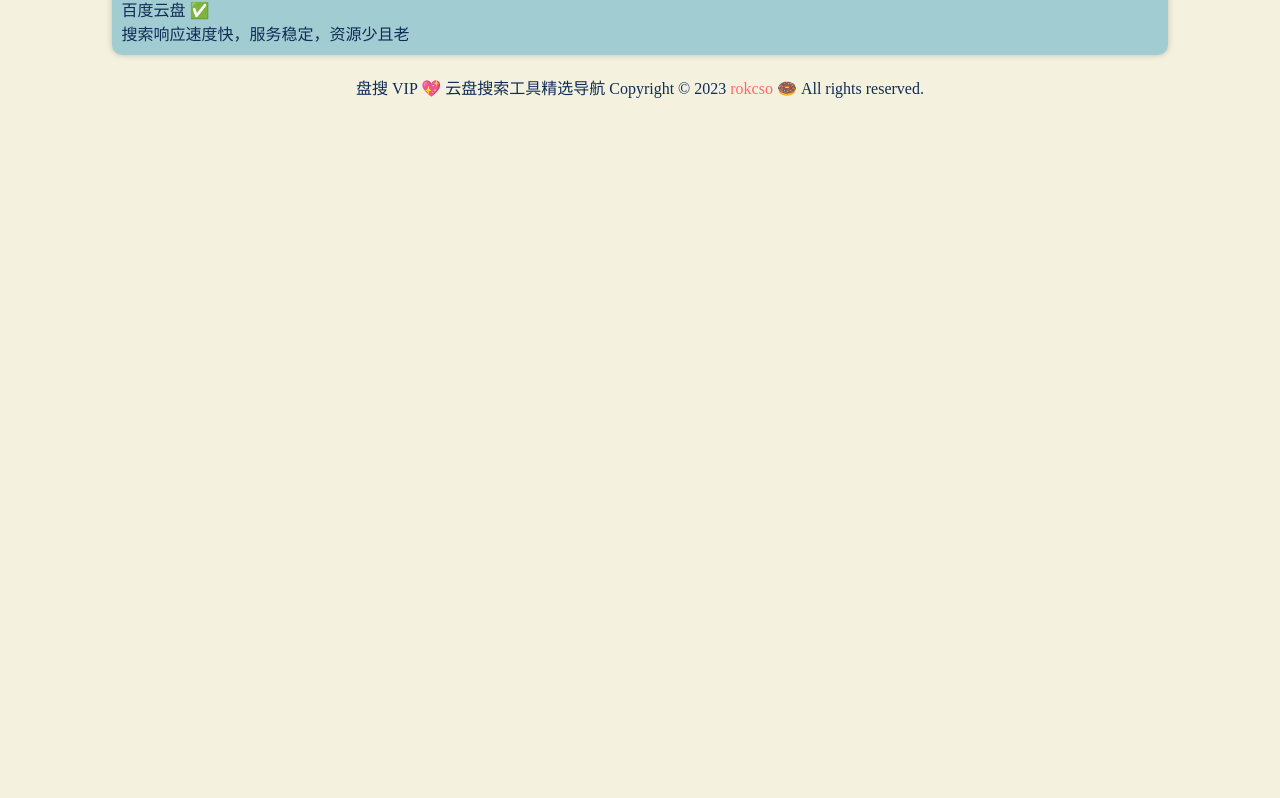
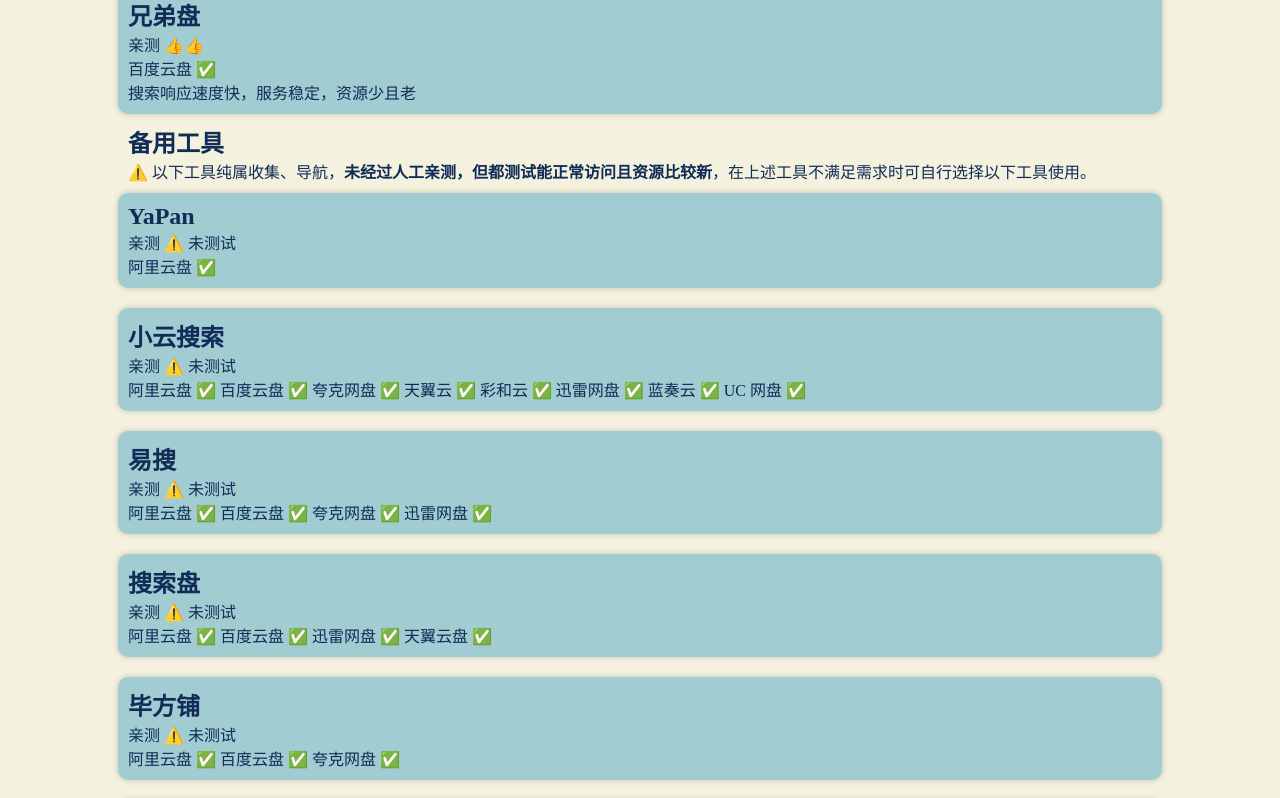
Before and after one commit to rokcso/pansou-vip, a Next.js app: page / in a window 1280 px wide. Shown: the part 1758-2556 px from the top of the page. Before the commit the page ends 1867 px from the top, so only its background shows below. Built offline with nearby package versions, Linux system fonts and the light colour scheme.

Commit message:
feat: add the untested sites list

```diff
--- a/components/layout.js
+++ b/components/layout.js
@@ -2,7 +2,7 @@ import styles from "./layout.module.css";
 import Link from "next/link";
 
 export default function Layout({ children }) {
-  const lastUpdateDateString = "2023/10/01";
+  const lastUpdateDateString = "2023/11/17";
   const currentDate = new Date();
   const lastUpdateDate = new Date(lastUpdateDateString);
   const daysAgo = Math.floor(
@@ -28,7 +28,6 @@ export default function Layout({ children }) {
               🚀 如果你有好用的云盘搜索工具，欢迎&nbsp;
               <a href="https://jinshuju.net/f/s590FY">提交收录</a>
             </p>
-            <p>💯 亲测满分为 👍👍👍👍👍</p>
           </div>
         </header>
         <main>{children}</main>
--- a/components/layout.module.css
+++ b/components/layout.module.css
@@ -3,7 +3,7 @@
     display: flex;
     flex-direction: column;
     height: 100vh;
-    width: 90%;
+    width: 80%;
 }
 
 .header {
--- a/components/sitesList.module.css
+++ b/components/sitesList.module.css
@@ -5,7 +5,7 @@
 }
 
 .siteCard {
-    width: 90%;
+    width: 100%;
     margin: 10px;
     padding: 10px;
     background-color: #A1CCD1;
--- a/pages/index.js
+++ b/pages/index.js
@@ -2,13 +2,23 @@ import CustomHead from "../components/customHead";
 import Layout from "../components/layout";
 import SitesList from "../components/sitesList";
 import sitesData from "../public/sitesData.json";
+import noTestSitesData from "../public/noTestSitesData.json";
 
 export default function Home() {
   return (
     <>
       <CustomHead />
       <Layout>
+        <h2>精选工具</h2>
+        <p>💯 亲测满分为 👍👍👍👍👍</p>
         <SitesList sites={sitesData}></SitesList>
+        <h2>备用工具</h2>
+        <p>
+          ⚠️ 以下工具纯属收集、导航，
+          <b>未经过人工亲测，但都测试能正常访问且资源比较新</b>
+          ，在上述工具不满足需求时可自行选择以下工具使用。
+        </p>
+        <SitesList sites={noTestSitesData}></SitesList>
       </Layout>
     </>
   );
--- /dev/null
+++ b/public/noTestSitesData.json
@@ -0,0 +1,82 @@
+[
+    {
+        "id": "yapan_io",
+        "name": "YaPan",
+        "link": "https://yapan.io/",
+        "score": "⚠️ 未测试",
+        "platform": "阿里云盘 ✅",
+        "briefIntro": ""
+    },
+    {
+        "id": "yunso_net",
+        "name": "小云搜索",
+        "link": "https://www.yunso.net/",
+        "score": "⚠️ 未测试",
+        "platform": "阿里云盘 ✅ 百度云盘 ✅ 夸克网盘 ✅ 天翼云 ✅ 彩和云 ✅ 迅雷网盘 ✅ 蓝奏云 ✅ UC 网盘 ✅",
+        "briefIntro": ""
+    },
+    {
+        "id": "yiso_fun",
+        "name": "易搜",
+        "link": "https://yiso.fun/",
+        "score": "⚠️ 未测试",
+        "platform": "阿里云盘 ✅ 百度云盘 ✅ 夸克网盘 ✅ 迅雷网盘 ✅",
+        "briefIntro": ""
+    },
+    {
+        "id": "sousuopan_com",
+        "name": "搜索盘",
+        "link": "https://www.sousuopan.com/",
+        "score": "⚠️ 未测试",
+        "platform": "阿里云盘 ✅ 百度云盘 ✅ 迅雷网盘 ✅ 天翼云盘 ✅",
+        "briefIntro": ""
+    },
+    {
+        "id": "iizhi_cn",
+        "name": "毕方铺",
+        "link": "https://www.iizhi.cn/",
+        "score": "⚠️ 未测试",
+        "platform": "阿里云盘 ✅ 百度云盘 ✅ 夸克网盘 ✅",
+        "briefIntro": ""
+    },
+    {
+        "id": "feizhupan_com",
+        "name": "飞猪盘",
+        "link": "https://www.feizhupan.com/#/main/search?restype=1",
+        "score": "⚠️ 未测试",
+        "platform": "阿里云盘 ✅ 百度云盘 ✅ 夸克网盘 ✅",
+        "briefIntro": ""
+    },
+    {
+        "id": "xiaomapan_com",
+        "name": "小马盘",
+        "link": "https://www.xiaomapan.com/#/main/search?restype=1",
+        "score": "⚠️ 未测试",
+        "platform": "阿里云盘 ✅ 百度云盘 ✅ 夸克网盘 ✅",
+        "briefIntro": ""
+    },
+    {
+        "id": "panmeme_com",
+        "name": "盘么么",
+        "link": "http://www.panmeme.com/",
+        "score": "⚠️ 未测试",
+        "platform": "百度云盘 ✅",
+        "briefIntro": ""
+    },
+    {
+        "id": "codelicence_cn",
+        "name": "云盘 4K",
+        "link": "https://www.codelicence.cn/",
+        "score": "⚠️ 未测试",
+        "platform": "阿里云盘 ✅ 百度云盘 ✅ 夸克网盘 ✅",
+        "briefIntro": ""
+    },
+    {
+        "id": "bifangpu_com",
+        "name": "资源精灵",
+        "link": "https://www.bifangpu.com/",
+        "score": "⚠️ 未测试",
+        "platform": "阿里云盘 ✅ 百度云盘 ✅ 夸克网盘 ✅",
+        "briefIntro": ""
+    }
+]
--- a/public/sitesData.json
+++ b/public/sitesData.json
@@ -1,6 +1,6 @@
 [
     {
-        "id": "alipansou",
+        "id": "alipansou_com",
         "name": "猫狸盘搜",
         "link": "https://www.alipansou.com/",
         "score": "👍👍👍👍👍",
@@ -8,7 +8,7 @@
         "briefIntro": "搜索响应速度快，服务稳定，影视资源多，有广告但比较克制"
     },
     {
-        "id": "aliso",
+        "id": "aliso_cc",
         "name": "阿里搜",
         "link": "https://aliso.cc/",
         "score": "👍👍👍👍👍",
@@ -16,7 +16,7 @@
         "briefIntro": "搜索比较快，服务稳定，资源丰富且新，搜索体验非常好，搜索结果会直接显示文件夹内容，暂未发现广告"
     },
     {
-        "id": "aipanso",
+        "id": "aipanso_com",
         "name": "爱盘搜",
         "link": "https://aipanso.com/",
         "score": "👍👍👍👍",
@@ -24,7 +24,7 @@
         "briefIntro": "搜索响应速度快，服务稳定，资源多且新"
     },
     {
-        "id": "pansoso",
+        "id": "pansoso_com",
         "name": "盘搜搜",
         "link": "https://www.pansoso.com/",
         "score": "👍👍👍",
@@ -32,7 +32,7 @@
         "briefIntro": "搜索响应速度快，服务稳定，资源少感觉没怎么更新了，暂未发现广告"
     },
     {
-        "id": "dashengpan",
+        "id": "dashengpan_com",
         "name": "大圣盘",
         "link": "https://www.dashengpan.com/",
         "score": "👍👍👍",
@@ -40,7 +40,7 @@
         "briefIntro": "搜索响应速度快，服务稳定，搜索支持多种条件筛选，搜索结果会显示文件夹内容，但是网站会主动屏蔽一些关键词（比如近期热播影视资源），暂未发现广告"
     },
     {
-        "id": "qianfan",
+        "id": "qianfan_app",
         "name": "干帆搜索",
         "link": "https://pan.qianfan.app/",
         "score": "👍👍👍",
@@ -48,7 +48,7 @@
         "briefIntro": "需要注册/登录才能使用，注册不用验证手机号或邮箱，需要关注公众号获取帐号激活码，能直接聚合搜索多个云盘，搜索体验不错，暂未发现广告"
     },
     {
-        "id": "xuebapan",
+        "id": "xuebapan_com",
         "name": "学霸盘",
         "link": "https://www.xuebapan.com/",
         "score": "👍👍👍",
@@ -56,7 +56,7 @@
         "briefIntro": "如网站名，主要资源为学习资料、课程等，影视剧等资源搜索无结果，搜索结果会显示文件夹内容，暂未发现广告"
     },
     {
-        "id": "niceso",
+        "id": "niceso_net",
         "name": "奈斯搜索",
         "link": "https://www.niceso.net/",
         "score": "👍👍",
@@ -64,7 +64,7 @@
         "briefIntro": "需要注册/登录才能使用，注册不用验证手机号或邮箱，需要关注公众号获取帐号激活码，搜索体验不错，暂未发现广告"
     },
     {
-        "id": "upyunso",
+        "id": "upyunso_com",
         "name": "UP 云搜",
         "link": "https://www.upyunso.com/",
         "score": "👍👍",
@@ -72,7 +72,7 @@
         "briefIntro": "搜索响应速度较快，服务稳定，搜索结果中带伪装广告，搜索结果会显示文件夹内容，缺少影视资源"
     },
     {
-        "id": "tianyiso",
+        "id": "tianyiso_com",
         "name": "天逸搜",
         "link": "https://www.tianyiso.com/",
         "score": "👍👍",
@@ -80,7 +80,7 @@
         "briefIntro": "搜索响应速度快，服务稳定，资源丰富程度一般"
     },
     {
-        "id": "xiongdipan",
+        "id": "xiongdipan_com",
         "name": "兄弟盘",
         "link": "https://xiongdipan.com/",
         "score": "👍👍",
--- a/styles/globals.css
+++ b/styles/globals.css
@@ -13,3 +13,11 @@ a {
 a:hover {
     text-decoration: underline;
 }
+
+h2 {
+    margin: 0;
+}
+
+p {
+    margin: 0;
+}
```
Also changed, not shown: components/sitesList.js (+7 -3 lines).
